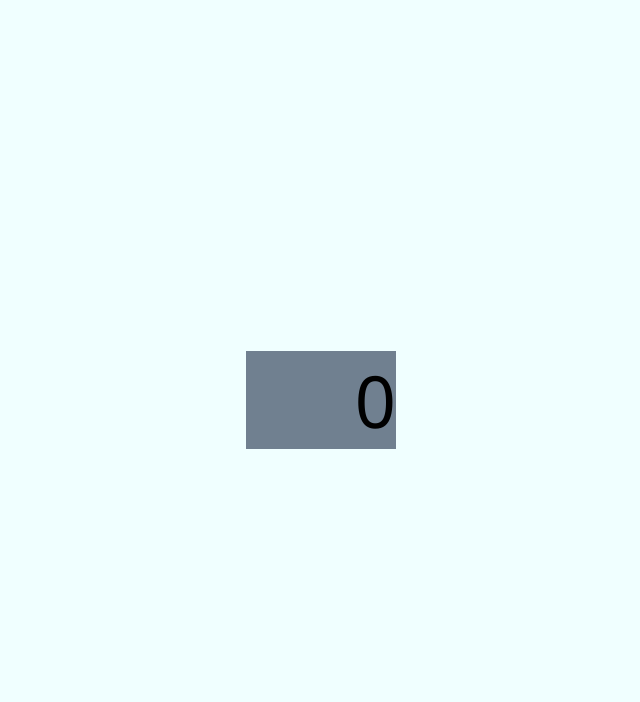
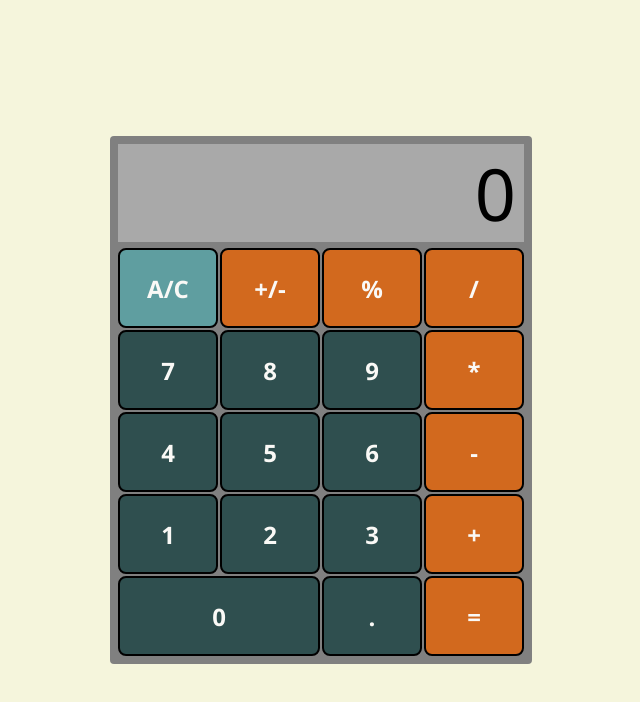
Before and after one commit to danielsebastianc/calculator, a plain HTML site: page index.html in a window 1280 px wide. Shown: the whole page, without its empty margins (319-959 px from the left). Drawn offline with Linux system fonts and the light colour scheme.

Commit message:
add calculator html and style

```diff
--- a/index.html
+++ b/index.html
@@ -10,6 +10,25 @@
         <div class="container">
             <div class="calculator-body">
                 <div class="display">0</div>
+                <button class="clear" value="clear">A/C</button>
+                <button class="operator" value="negative">+/-</button>
+                <button class="operator" value="%">%</button>
+                <button class="operator" value="/">/</button>
+                <button class="number" value="7">7</button>
+                <button class="number" value="8">8</button>
+                <button class="number" value="9">9</button>
+                <button class="operator" value="*">*</button>
+                <button class="number" value="4">4</button>
+                <button class="number" value="5">5</button>
+                <button class="number" value="6">6</button>
+                <button class="operator" value="-">-</button>
+                <button class="number" value="1">1</button>
+                <button class="number" value="2">2</button>
+                <button class="number" value="3">3</button>
+                <button class="operator" value="+">+</button>
+                <button class="number zero" value="0">0</button>
+                <button class="number" value=".">.</button>
+                <button class="operator" value="=">=</button>
             </div>
         </div>
         <script src="./script.js"></script>
--- a/style.css
+++ b/style.css
@@ -1,11 +1,21 @@
 body {
     margin: 0;
     padding: 0;
-    font-family: 'Segoe UI', Tahoma, Geneva, Verdana, sans-serif
+    font-family: "Segoe UI", Tahoma, Geneva, Verdana, sans-serif;
+    text-align: center;
+}
+
+button {
+    font-size: 24px;
+    font-family: "Segoe UI", Tahoma, Geneva, Verdana, sans-serif;
+    font-weight: bold;
+    border-radius: 8px;
+    border: 2px solid black;
+    color: #faf9f6;
 }
 
 .container {
-    background-color: azure;
+    background-color: beige;
     display: flex;
     justify-content: center;
     align-items: center;
@@ -14,12 +24,36 @@ body {
 }
 
 .calculator-body {
-    display: flex;
-    background-color: slategray;
+    display: grid;
+    grid-template-columns: repeat(4, 100px);
+    grid-template-rows: minmax(100px, auto) repeat(5, 80px);
+    gap: 2px;
+    border-radius: 4px;
+    background-color: gray;
+    padding: 8px;
 }
 
 .display {
     font-size: 72px;
-    width: 150px;
     text-align: right;
+    grid-column: 1 / -1;
+    background-color: darkgray;
+    padding: 0 8px;
+    margin-bottom: 4px;
 }
+
+.zero {
+    grid-column: span 2;
+}
+
+.operator {
+    background-color: chocolate;
+}
+
+.clear {
+    background-color: cadetblue;
+}
+
+.number {
+    background-color: darkslategray;
+}
```
